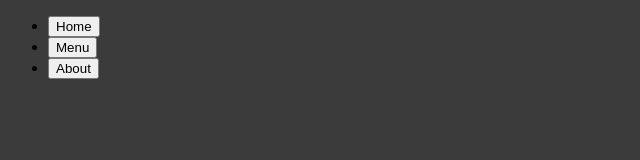
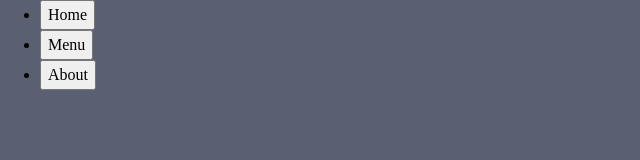
Before and after one commit to BerettaSM/odin-restaraunt-page, a website built with webpack: page src/index.html in a window 1280 px wide. Shown: the whole page, without its empty margins (0-640 px from the left). Built offline with nearby package versions, Linux system fonts and the light colour scheme.

Commit message:
chore: add css resets

```diff
--- a/src/styles/global.css
+++ b/src/styles/global.css
@@ -1,13 +1,57 @@
 @charset "utf-8";
+
+/* CSS Resets */
+
+*,
+*::before,
+*::after {
+    box-sizing: border-box;
+}
+
+* {
+    margin: 0;
+}
+
+html,
+body {
+    height: 100%;
+}
+
+body {
+    line-height: 1.5;
+    -webkit-font-smoothing: antialiased;
+}
+
+img,
+picture,
+video,
+canvas,
+svg {
+    display: block;
+    max-width: 100%;
+}
+
+input,
+button,
+textarea,
+select {
+    font: inherit;
+}
+
+p,
+h1,
+h2,
+h3,
+h4,
+h5,
+h6 {
+    overflow-wrap: break-word;
+}
 
 :root {
     --color-primary: #6c112e;
     --color-secondary: #d4af37;
     --color-tertiary: #78866b;
-
-    /* --COLOR_THEME_4: #333333;
-    --COLOR_THEME_2: #F5F5F5; */
-
     --color-gray-100: hsl(225deg, 25%, 95%);
     --color-gray-200: hsl(225deg, 16%, 90%);
     --color-gray-300: hsl(225deg, 8%, 80%);
@@ -20,5 +64,5 @@
 }
 
 body {
-    background-color: rgb(59, 59, 59);
+    background-color: var(--color-gray-700);
 }
```
